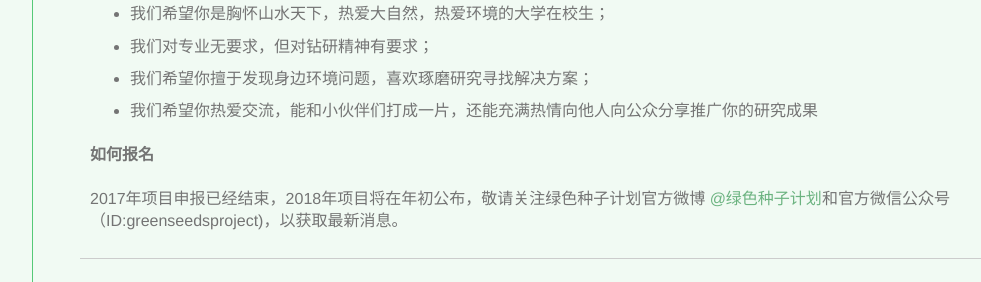
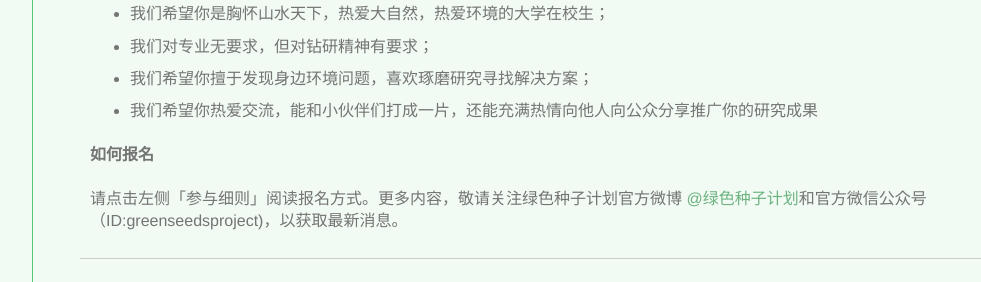
Before and after one commit to zhoulangjohn/green-seeds, a plain HTML site: page research.html in a window 1280 px wide. Shown: the part 1061-1343 px from the top of the page, without its empty margins (206-1187 px from the left). Drawn offline with Linux system fonts and the light colour scheme; a script that the page names is missing.

Commit message:
Update research.html

```diff
--- a/research.html
+++ b/research.html
@@ -72,7 +72,7 @@
                         </li>
                     </ul>
                     <h4>如何报名</h4>
-                    <p>2017年项目申报已经结束，2018年项目将在年初公布，敬请关注绿色种子计划官方微博 <a href="http://weibo.com/greenseedsproject" target="_blank">@绿色种子计划</a>和官方微信公众号（ID:greenseedsproject)，以获取最新消息。</p>
+                    <p>请点击左侧「参与细则」阅读报名方式。更多内容，敬请关注绿色种子计划官方微博 <a href="http://weibo.com/greenseedsproject" target="_blank">@绿色种子计划</a>和官方微信公众号（ID:greenseedsproject)，以获取最新消息。</p>
                 </section>
                 <section>
                     <h3>我们的导师</h3>
```
